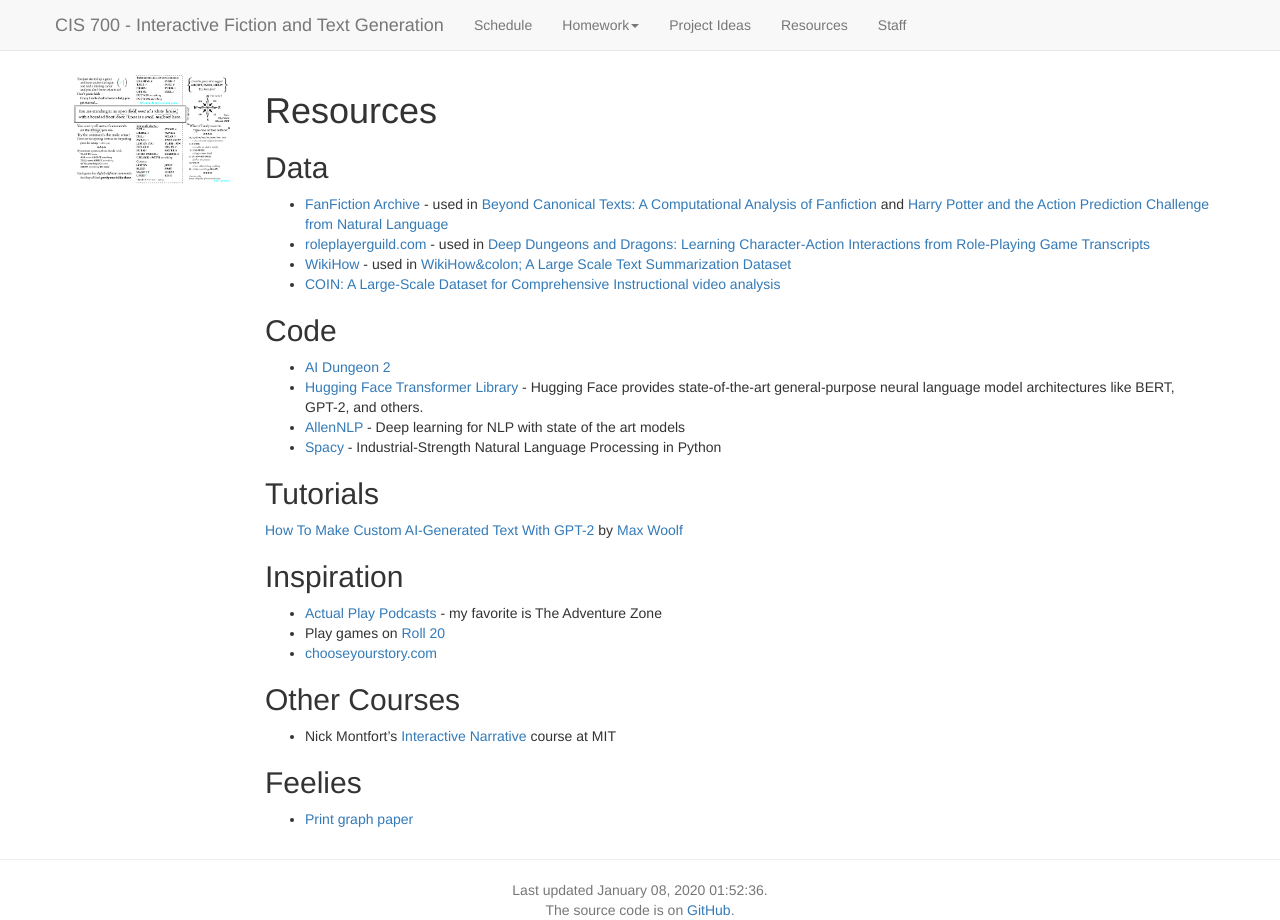
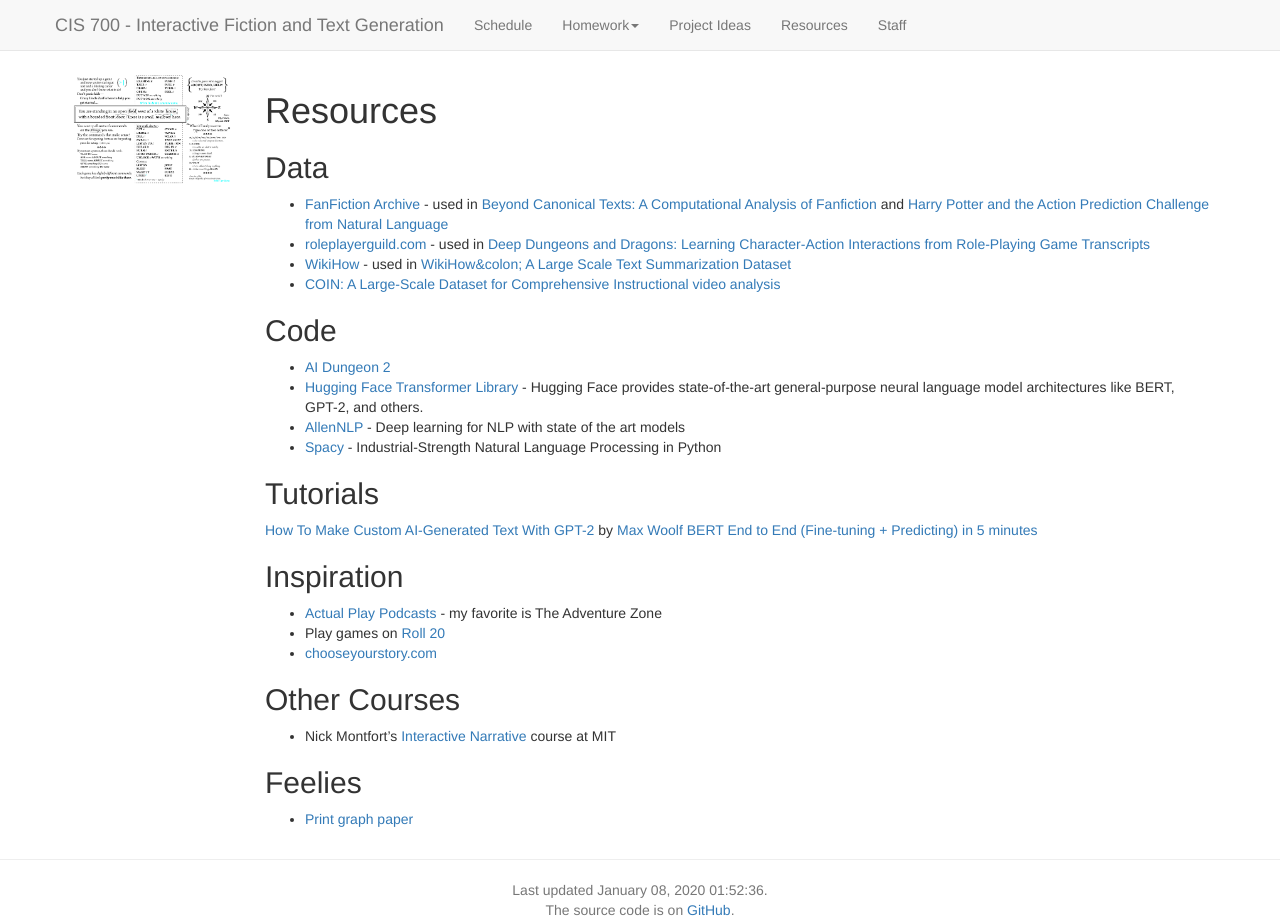
Before and after one commit to interactive-fiction-class/interactive-fiction-class.github.io, a Jekyll site: the page built from resources.md, in a window 1280 px wide. Built offline with Jekyll 4.4.1, drawn with Linux system fonts in a browser that asks for light colours; nearby versions of some CDN libraries; a script that is not in the unit is left out.

Commit message:
BERT Tutorial

```diff
--- a/resources.md
+++ b/resources.md
@@ -25,6 +25,7 @@
 ## Tutorials
 
 [How To Make Custom AI-Generated Text With GPT-2](https://minimaxir.com/2019/09/howto-gpt2/) by [Max Woolf](https://minimaxir.com)
+[BERT End to End (Fine-tuning + Predicting) in 5 minutes](https://colab.research.google.com/github/tensorflow/tpu/blob/master/tools/colab/bert_finetuning_with_cloud_tpus.ipynb)
 
 ## Inspiration
 
```
